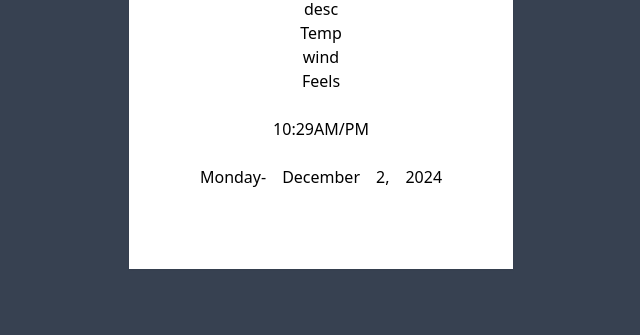
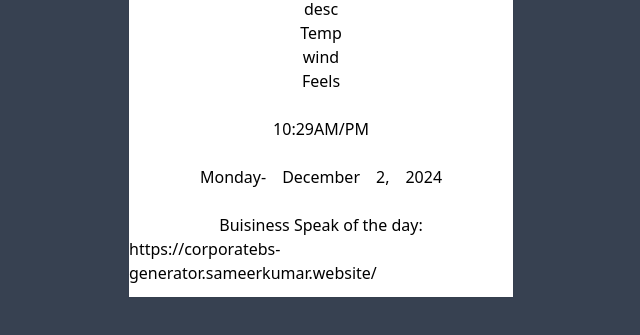
Before and after one commit to pja6/NFC_Check, a website: page public/index.html in a window 1280 px wide. Shown: the part 123-458 px from the top of the page, without its empty margins (319-959 px from the left). Drawn offline with Linux system fonts and the light colour scheme; no server answers.

Commit message:
added new API for bizSpeak

```diff
--- a/public/index.html
+++ b/public/index.html
@@ -7,7 +7,7 @@
     <title>Today's Info</title>
 </head>
 <body class="bg-gray-700">
-    <div class="mx-auto my-9 pb-20 shadow-sm bg-white flex flex-col max-w-sm w-full max-h-screen overflow-hidden">
+    <div class="mx-auto my-9 pb-20 shadow-sm bg-white flex flex-col max-w-sm w-full min-h-full max-h-96 overflow-hidden">
         <div class="flex-grow">
             <div class="flex flex-col justify-center items-center">
                 <h1 class="text-6xl">City</h1>
@@ -34,6 +34,11 @@
                 ,
                 <data class="year">0000</data>
             </div>
+            <br>
+            <div class="flex flex-col justify-center items-center">
+                <h3>Buisiness Speak of the day: </h3>
+                <h4 id="bizPhrase">Trailblazers</h4>
+            </div>
         </div>
     </div>
 </body>
--- a/public/script.js
+++ b/public/script.js
@@ -179,3 +179,20 @@ const allTheMonths = [
   year.innerText = gotYear;
   // Set the day of the week
   dayOfWeek.innerText = allTheDays[gotDayOfWeek];
+
+  //BizSpeak of the day
+
+  const bizURL = 'https://corporatebs-generator.sameerkumar.website/';
+
+  const bizSpeakOutput = document.getElementById('bizPhrase');
+  console.log(bizURL);
+
+  bizSpeakOutput.innerText=bizURL;
+  fetch(bizURL)
+  .then(response => response.json())
+  .then( bizSpeak => {
+    //check
+    console.log( bizSpeak );
+    console.log( bizSpeak.phrase );
+    bizSpeakOutput.innerText = bizSpeak.phrase;
+  });
```
Also changed, not shown: public/style.css. Lines whose indentation alone changed are shown as unchanged.
